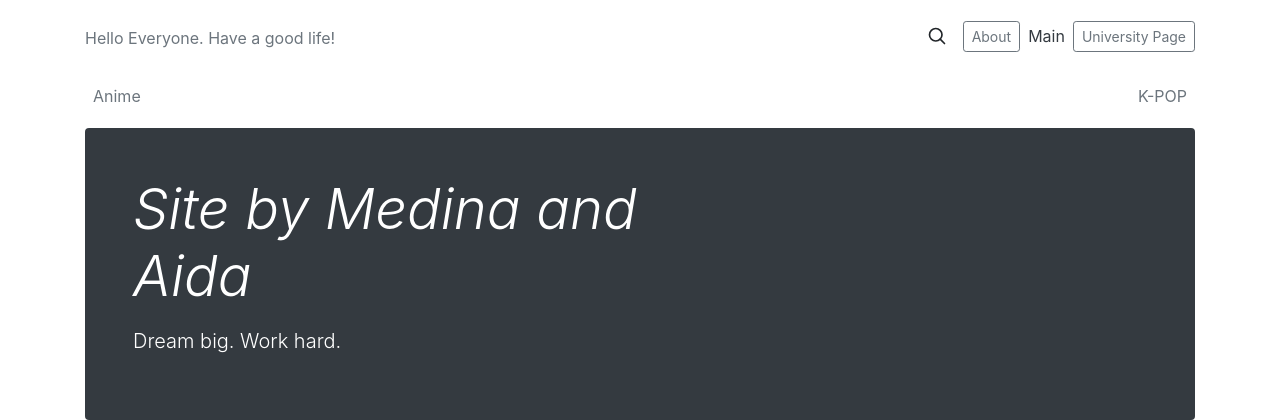
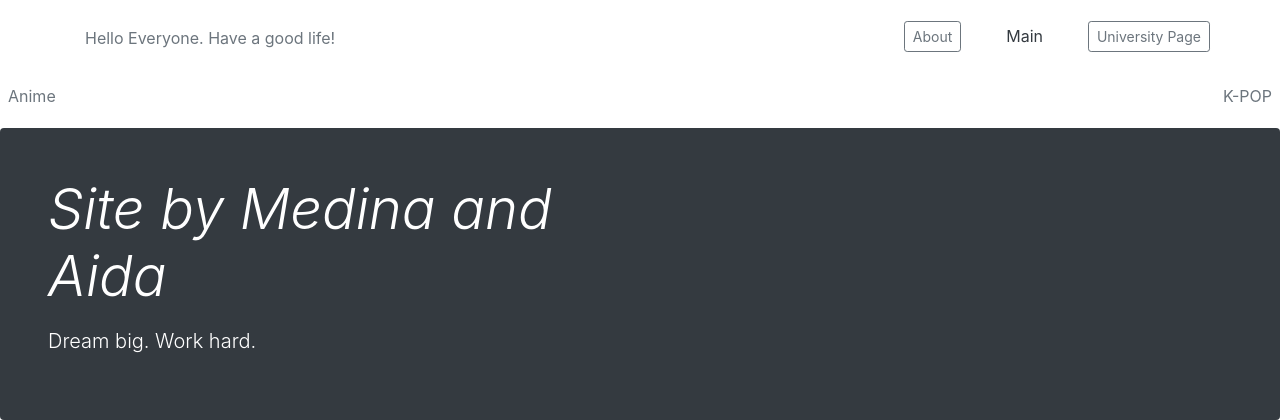
Before and after one commit to MedinaIsabekova/SiteForPL, a Django app: page / in a window 1280 px wide. Shown: the top 420 px of the page. Run offline with Django 3.2, Linux system fonts and the light colour scheme; some libraries are stand-ins or nearby versions.

Commit message:
Update index.html

```diff
--- a/honey/main/templates/main/index.html
+++ b/honey/main/templates/main/index.html
@@ -16,11 +16,10 @@
         <a class="text-muted" href="/">Hello Everyone. Have a good life!</a>
       </div>
       <div class="col-4 text-center">
-      </div>
-      <div class="col-4 d-flex justify-content-end align-items-center">
 
-          <svg xmlns="http://www.w3.org/2000/svg" width="20" height="20" fill="none" stroke="currentColor" stroke-linecap="round" stroke-linejoin="round" stroke-width="2" class="mx-3" role="img" viewBox="0 0 24 24" focusable="false"><title>Search</title><circle cx="10.5" cy="10.5" r="7.5"></circle><path d="M21 21l-5.2-5.2"></path></svg>
-        </a>
+        </div>
+
+
         <a class="btn btn-sm btn-outline-secondary" href="/about">About</a>
           <a class="p-2 text-dark" href="/">Main</a>
         <a class="btn btn-sm btn-outline-secondary" href="/aiu">University Page</a>
```
